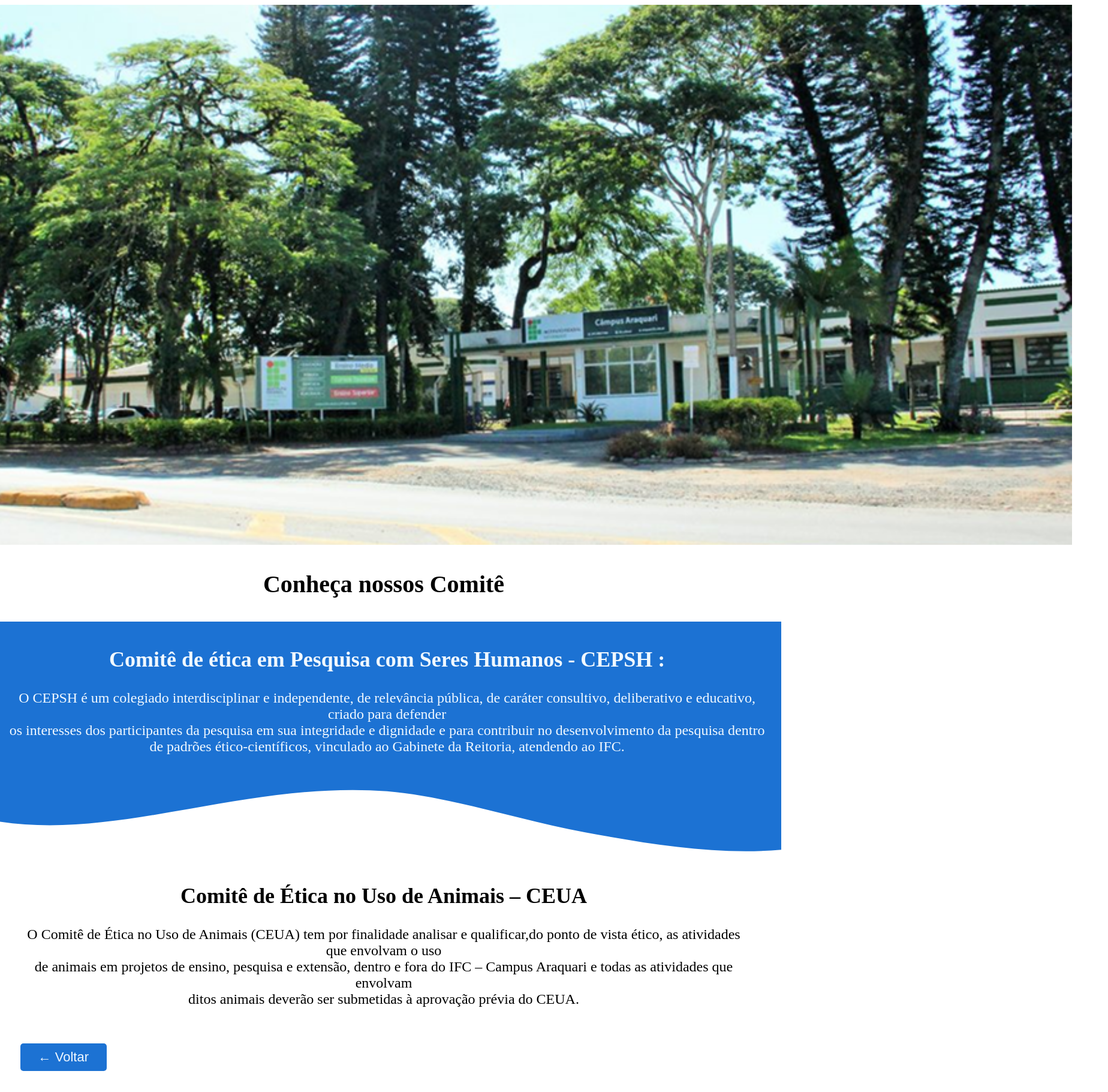
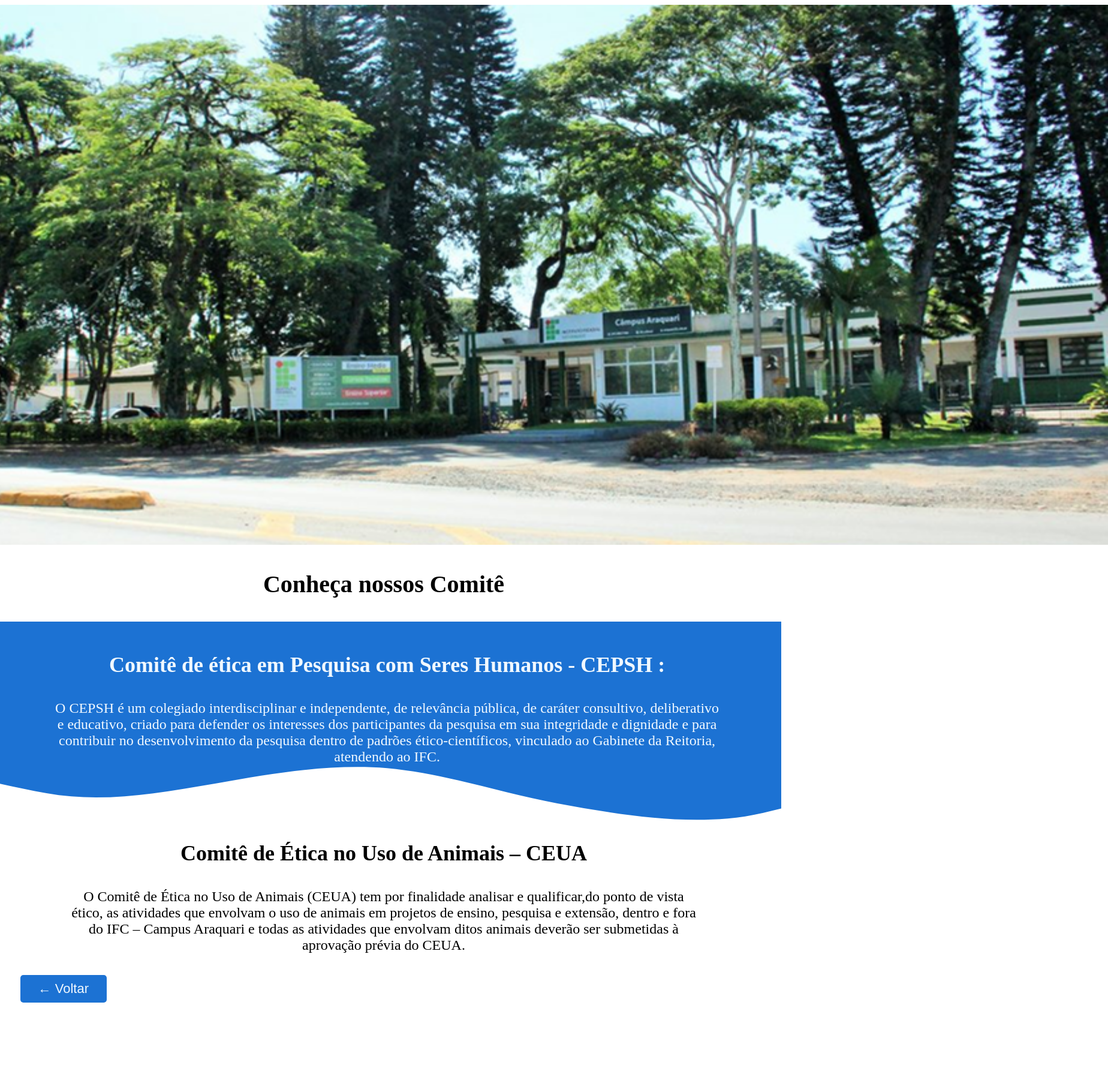
Before and after one commit to 2info3-Hackathon/frontend, a Vue app: page /comite in a window 1280 px wide. Shown: the top 1820 px of the page at 60% size, 1848 px wide, since content can reach past the window. After the commit the page ends 1717 px from the top, so only its background shows below. Built offline with nearby package versions, Linux system fonts and the light colour scheme.

Commit message:
FEAT : Finalizei a padronização

```diff
--- a/src/views/comissaoView.vue
+++ b/src/views/comissaoView.vue
@@ -66,14 +66,14 @@ section.lista div.azul{
   display: block;
   margin-left: -20px;
   color: aliceblue;
-  font-size: calc(1.3rem + 0.390625vw);
+  font-size: 1.5rem;
   padding: 1vw 2vw 1vw 2vw;
   margin-bottom: -16vw;
 }
 div.branco{
    margin-top: -12vw;
     margin-bottom: 2vw;
-    font-size: calc(1.3rem + 0.390625vw);
+    font-size: 1.5rem;
     padding: 1vw 2vw 1vw 2vw;
 }
 h1{
--- a/src/views/comiteView.vue
+++ b/src/views/comiteView.vue
@@ -22,20 +22,20 @@ function voltarAoinicio() {
 <template>
     <main>
          <section class="img">
-    <img src="/public/imagem/Rectangle 43.png" alt="imagem-if" height="900" width="1800">
+    <img src="/public/imagem/Rectangle 43.png" alt="imagem-if" height="900" width="1860">
   </section>
   <section>
     <h1>Conheça nossos Comitê </h1>
     <div class="azul">
         <h2>Comitê de ética em Pesquisa com Seres Humanos - CEPSH : </h2>
         <p>
-            O CEPSH é um colegiado interdisciplinar e independente, de relevância pública, de caráter consultivo, deliberativo e educativo, criado para defender<br> os interesses dos participantes da pesquisa em sua integridade e dignidade e para contribuir no desenvolvimento da pesquisa dentro<br> de padrões ético-científicos, vinculado ao Gabinete da Reitoria, atendendo ao IFC.
+            O CEPSH é um colegiado interdisciplinar e independente, de relevância pública, de caráter consultivo, deliberativo e educativo, criado para defender os interesses dos participantes da pesquisa em sua integridade e dignidade e para contribuir no desenvolvimento da pesquisa dentro de padrões ético-científicos, vinculado ao Gabinete da Reitoria, atendendo ao IFC.
         </p>
     </div>
     <div class="branco">
         <h2>Comitê de Ética no Uso de Animais – CEUA</h2>
         <p>
-            O Comitê de Ética no Uso de Animais (CEUA) tem por finalidade analisar e qualificar,do ponto de vista ético, as atividades que envolvam o uso <br> de animais em projetos de ensino, pesquisa e extensão, dentro e fora do IFC – Campus Araquari e todas as atividades que envolvam <br>ditos animais  deverão ser submetidas à aprovação prévia do CEUA.
+            O Comitê de Ética no Uso de Animais (CEUA) tem por finalidade analisar e qualificar,do ponto de vista ético, as atividades que envolvam o uso  de animais em projetos de ensino, pesquisa e extensão, dentro e fora do IFC – Campus Araquari e todas as atividades que envolvam ditos animais  deverão ser submetidas à aprovação prévia do CEUA.
         </p>
     </div>
     <div v-if="!showSummary" class="voltar">
@@ -55,7 +55,7 @@ section div.azul{
   background-position: bottom; /* Ajusta a posição da onda para o fundo */
   background-repeat: no-repeat; /* Impede que a imagem de fundo se repita */
   width: 100%;
-  height: 70vh; /* Ajuste conforme a necessidade */
+  height: 60vh; /* Ajuste conforme a necessidade */
   background-color: #1C72D3;
   display: block;
   margin-left: -20px;
@@ -81,9 +81,11 @@ div{
 }
 div h2{
     text-align: center;
+    margin-top: 3vw;
 }
 div p {
    text-align: center;
+   margin: 3vw 6vw 0vw 6vw ;
 }
 button{
     background-color: #1C72D3;
```
